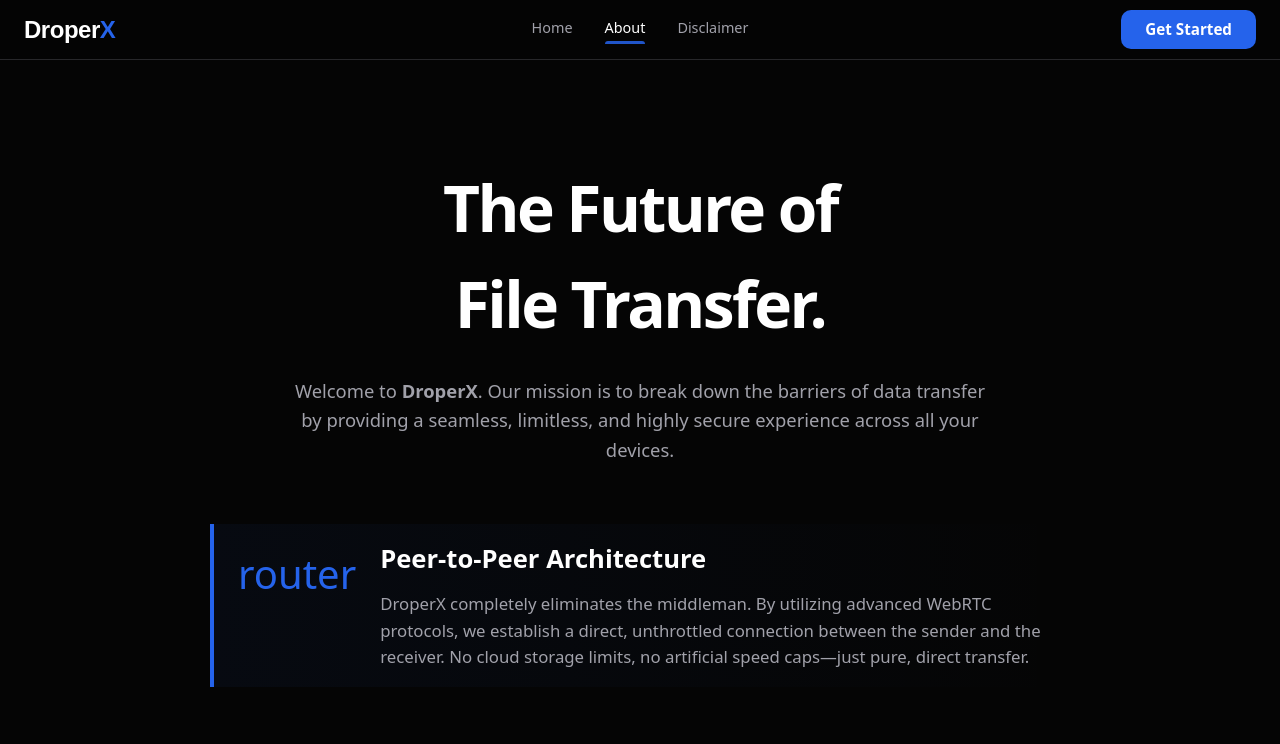
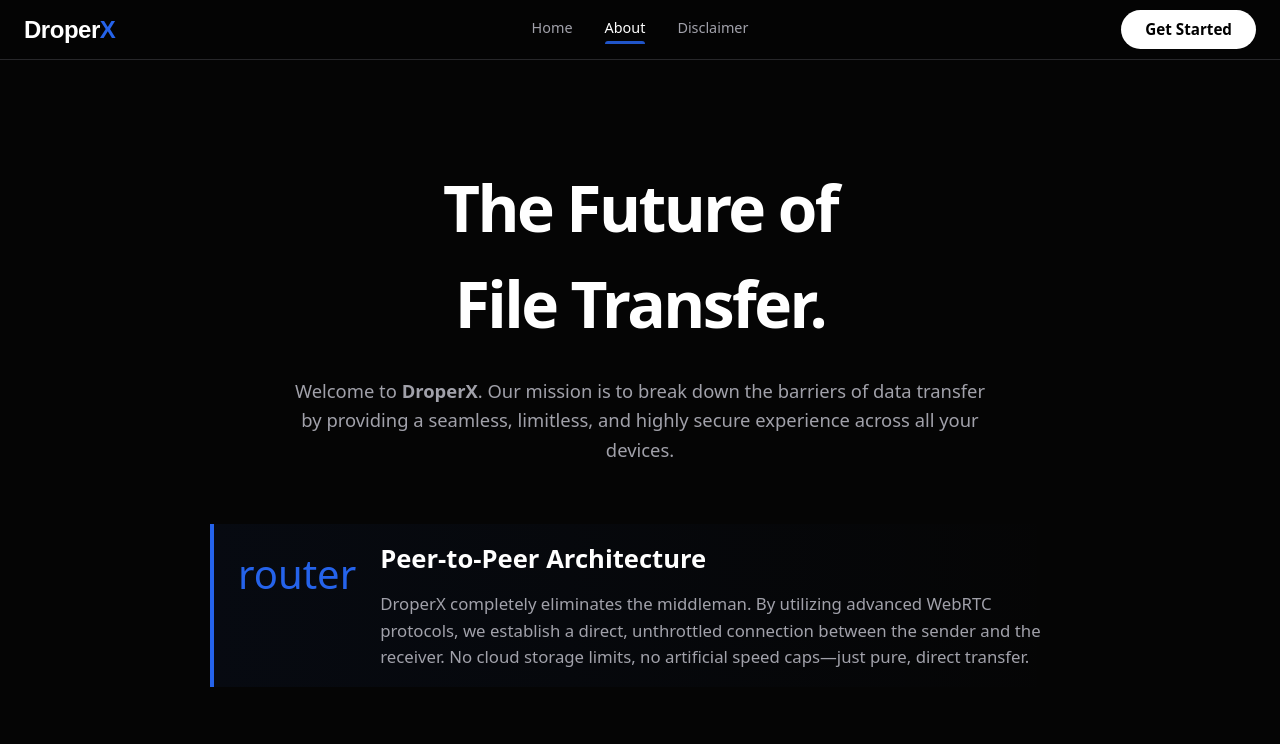
Before and after one commit to Rehankumar554/DroperX, a plain HTML site: page pages/about.html in a window 1280 px wide. Shown: the top 744 px of the page. Drawn offline with Linux system fonts and the light colour scheme; some icons are missing.

Commit message:
feat(ui): premium UI upgrades, mobile tap experience, and codebase cleanup
- Redesigned "Get Started" navbar button with a premium sleek shimmer sweep and Apple-esque soft hover glow.
- Synchronized the new "Get Started" button design across all subpages (about, disclaimer, faq, privacy, terms).
- Replaced the ugly default cyan mobile tap highlight with a global, premium iOS Soft Dim active effect for all buttons and links.
- Fixed `.nav-2-fab` floating action button styling (corrected black icon to white, and matched box-shadow to the blue accent color).
- Removed redundant `padding-bottom` from `.screen` as the footer now correctly handles mobile bottom app bar spacing.
- Cleaned up DOM structure in `index.html` by removing duplicate modal declarations.
- Removed all development/demo files and performed a full codebase cleanup.

```diff
--- a/assets/css/style.css
+++ b/assets/css/style.css
@@ -59,22 +59,21 @@
     color: var(--text-primary);
     line-height: 1.5;
     -webkit-font-smoothing: antialiased;
-}
-
-/* Global iOS Soft Dim Tap Effect */
-a, button {
-    transition: opacity 0.2s ease, transform 0.2s ease;
-}
-
-a:active, button:active, .btn:active {
-    opacity: 0.6;
-    transition: opacity 0s;
-}
     display: flex;
     flex-direction: column;
     min-height: 100vh;
     min-height: 100dvh;
     overflow-x: hidden;
+}
+
+/* Global iOS Soft Dim Tap Effect */
+a, button {
+    transition: opacity 0.2s ease, transform 0.2s ease;
+}
+
+a:active, button:active, .btn:active {
+    opacity: 0.6;
+    transition: opacity 0s;
 }
 
 a {
--- a/pages/about.html
+++ b/pages/about.html
@@ -43,7 +43,7 @@
             <a href="disclaimer.html">Disclaimer</a>
         </div>
         <div class="nav-actions">
-            <a href="../index.html?action=create" class="btn primary" style="padding: 8px 24px; font-size: 0.95rem; border-radius: 10px; text-decoration: none; display: inline-block; width: max-content; white-space: nowrap;">Get Started</a>
+            <a href="../index.html?action=create" id="nav-get-started-btn" class="btn primary">Get Started</a>
         </div>
     </nav>
 
```
Also changed, not shown: pages/disclaimer.html (+1 -1 lines), pages/faq.html (+1 -1 lines), pages/privacy.html (+1 -1 lines), pages/terms.html (+1 -1 lines).
